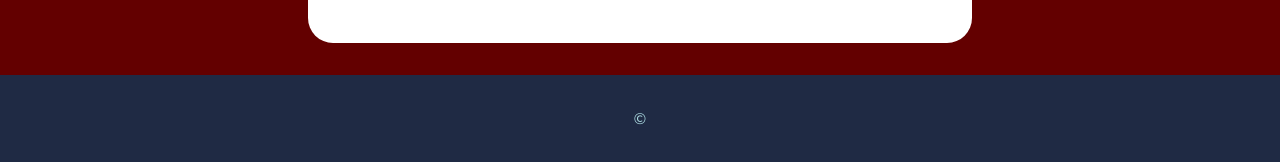
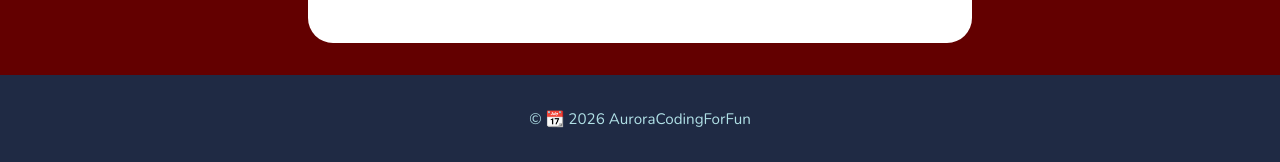
Before and after one commit to AuroraCodingForFun/BlogSite, a Jekyll site: the page built from _posts/2026-10-10-FirstPost.md, in a window 1280 px wide. Shown: the part 1254-1416 px from the top of the page. Built offline with Jekyll 4.4.1, drawn with Linux system fonts in a browser that asks for light colours.

Commit message:
Update footer copyright year to current year

```diff
--- a/_layouts/posts.html
+++ b/_layouts/posts.html
@@ -127,7 +127,7 @@ aside.laterale {
     </main>
 
     <footer>
-      &copy;
+      &copy; 📆 {{ site.time | date: "%Y" }} AuroraCodingForFun
     </footer>
     <script>
     function toggleLaterale(btn) {
```
